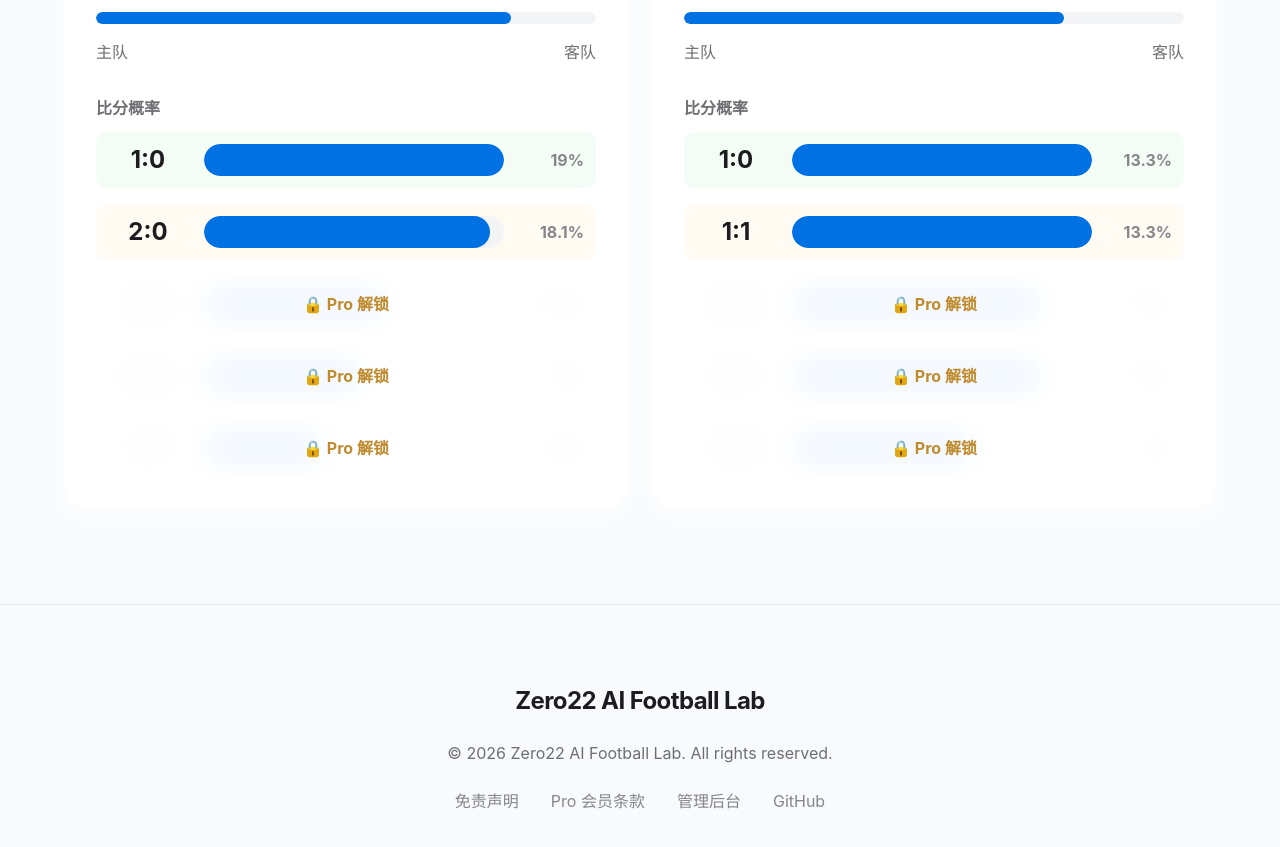
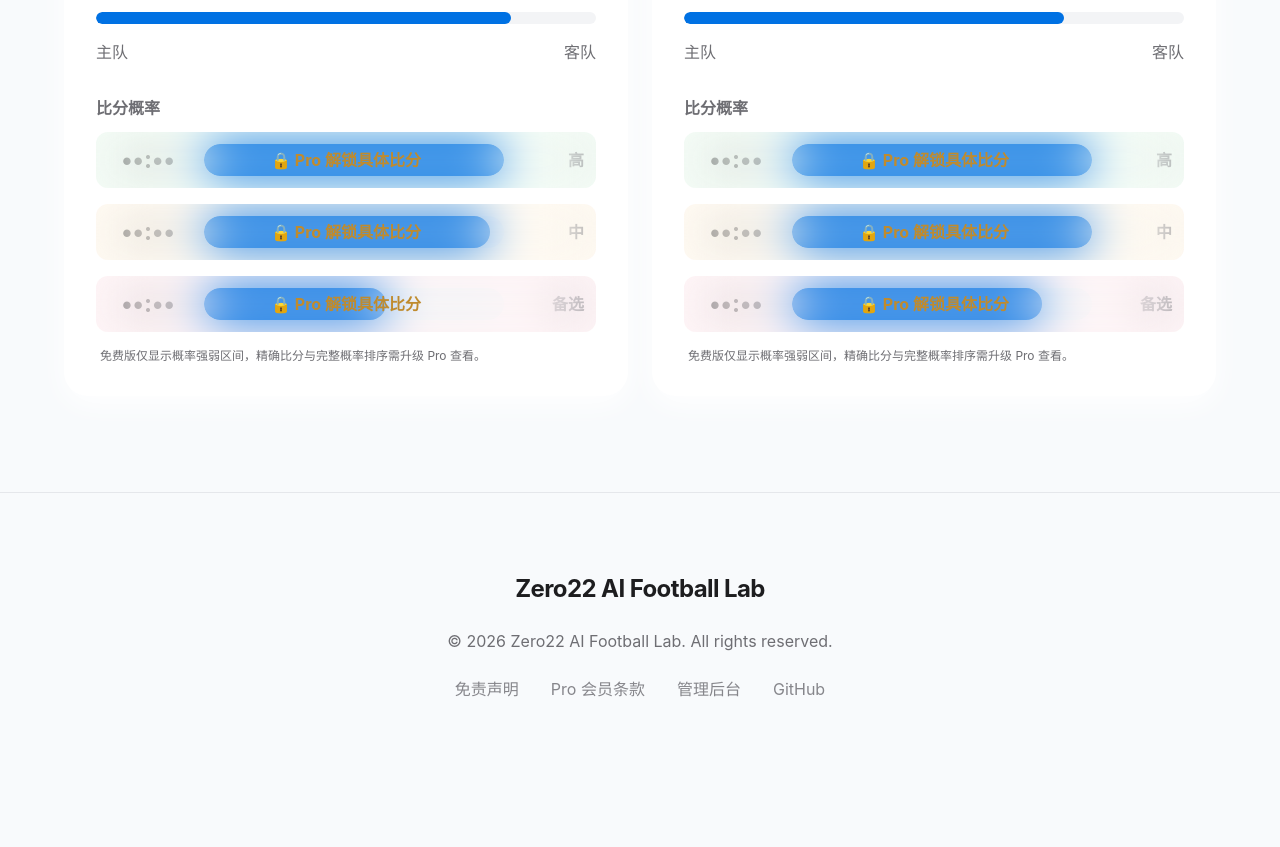
Before and after one commit to ezsatoriyama-pixel/zero22-football, a Next.js app: page /zero22-football/ in a window 1280 px wide. Shown: the part 1040-1887 px from the top of the page. After the commit the page ends 1821 px from the top, so only its background shows below. Built offline with nearby package versions, Linux system fonts and the light colour scheme.

Commit message:
fix: harden free-user score masking

```diff
--- a/app/globals.css
+++ b/app/globals.css
@@ -33,8 +33,17 @@ body {
   content: '';
   position: absolute;
   inset: 0;
-  backdrop-filter: blur(12px);
-  background: rgba(248, 250, 252, 0.95);
+  backdrop-filter: blur(24px) saturate(0.75);
+  -webkit-backdrop-filter: blur(24px) saturate(0.75);
+  background:
+    linear-gradient(rgba(248, 250, 252, 0.94), rgba(248, 250, 252, 0.98)),
+    repeating-linear-gradient(
+      -45deg,
+      rgba(255, 255, 255, 0.18) 0,
+      rgba(255, 255, 255, 0.18) 10px,
+      rgba(229, 231, 235, 0.32) 10px,
+      rgba(229, 231, 235, 0.32) 20px
+    );
   border-radius: inherit;
   transition: all 0.4s ease;
 }
--- a/app/matches/[id]/page.tsx
+++ b/app/matches/[id]/page.tsx
@@ -19,6 +19,9 @@ export default function MatchDetailPage({ params }: { params: { id: string } })
   if (!match) notFound();
 
   const { deepAnalysis } = match;
+  const summaryText = isPro
+    ? match.aiSummary
+    : match.aiSummary.replace(/基础模型主推：.*?风险评级：/u, '基础模型与风险模型已完成赛前推演。当前免费版仅展示方向判断、风险评级与战术摘要。风险评级：');
 
   const handleUnlock = () => {
     if (!isLoggedIn) {
@@ -88,7 +91,7 @@ export default function MatchDetailPage({ params }: { params: { id: string } })
         {/* 模块3：AI分析摘要 */}
         <section className="bg-white rounded-card p-6 shadow-card">
           <h3 className="text-lg font-bold text-text-primary mb-4">AI 分析摘要</h3>
-          <p className="text-text-secondary leading-relaxed text-sm">{match.aiSummary}</p>
+          <p className="text-text-secondary leading-relaxed text-sm">{summaryText}</p>
         </section>
 
         {/* 模块4：深度分析（精简版） */}
--- a/components/ScoreProbability.tsx
+++ b/components/ScoreProbability.tsx
@@ -17,31 +17,37 @@ export default function ScoreProbability({ scores, isPro }: Props) {
   useEffect(() => { setAnimate(true); }, []);
 
   const maxProb = Math.max(...scores.map((s) => s.probability));
+  const previewScores = isPro ? scores : scores.slice(0, 3);
 
   return (
     <div className="space-y-4">
-      {scores.map((s, i) => {
-        const isLocked = i >= 2 && !isPro;
+      {previewScores.map((s, i) => {
+        const isLocked = !isPro;
         return (
           <div key={i} className="relative">
             {isLocked && (
-              <div className="absolute inset-0 z-10 flex items-center justify-center bg-white/95 backdrop-blur-md rounded-xl">
-                <span className="text-base font-bold text-pro-gold flex items-center gap-1">🔒 Pro 解锁</span>
+              <div className="absolute inset-0 z-10 flex items-center justify-center rounded-xl bg-white/92 backdrop-blur-xl">
+                <span className="text-base font-bold text-pro-gold flex items-center gap-1">🔒 Pro 解锁具体比分</span>
               </div>
             )}
             <div className={`flex items-center gap-4 p-3 rounded-xl ${i === 0 ? 'bg-win-home/5' : i === 1 ? 'bg-win-draw/5' : 'bg-win-away/5'}`}>
-              <span className="text-2xl font-bold text-text-primary w-20 text-center">{s.score}</span>
+              <span className="text-2xl font-bold text-text-primary w-20 text-center">{isPro ? s.score : '••:••'}</span>
               <div className="flex-1 h-8 bg-gray-100 rounded-full overflow-hidden">
                 <div
                   className="h-full rounded-full bg-accent transition-all duration-1000 ease-out"
                   style={{ width: animate ? `${(s.probability / maxProb) * 100}%` : '0%' }}
                 />
               </div>
-              <span className="text-base font-bold text-text-secondary w-16 text-right">{s.probability}%</span>
+              <span className="text-base font-bold text-text-secondary w-16 text-right">{isPro ? `${s.probability}%` : i === 0 ? '高' : i === 1 ? '中' : '备选'}</span>
             </div>
           </div>
         );
       })}
+      {!isPro && (
+        <p className="text-xs text-text-tertiary px-1">
+          免费版仅显示概率强弱区间，精确比分与完整概率排序需升级 Pro 查看。
+        </p>
+      )}
     </div>
   );
 }
```
